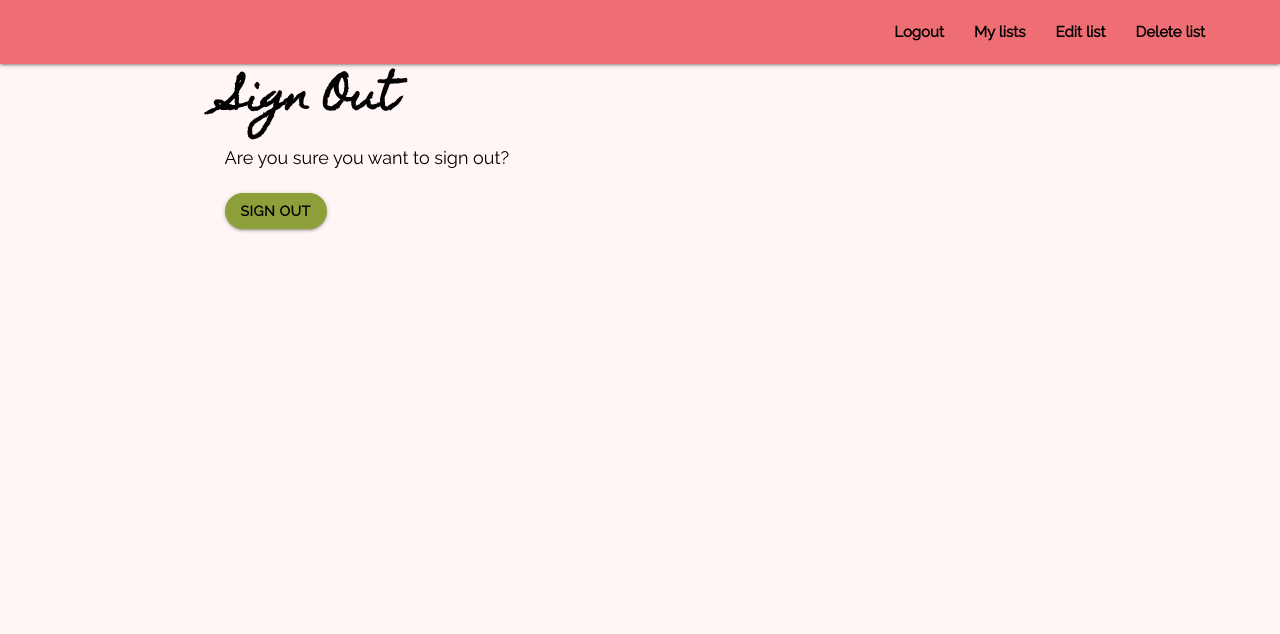
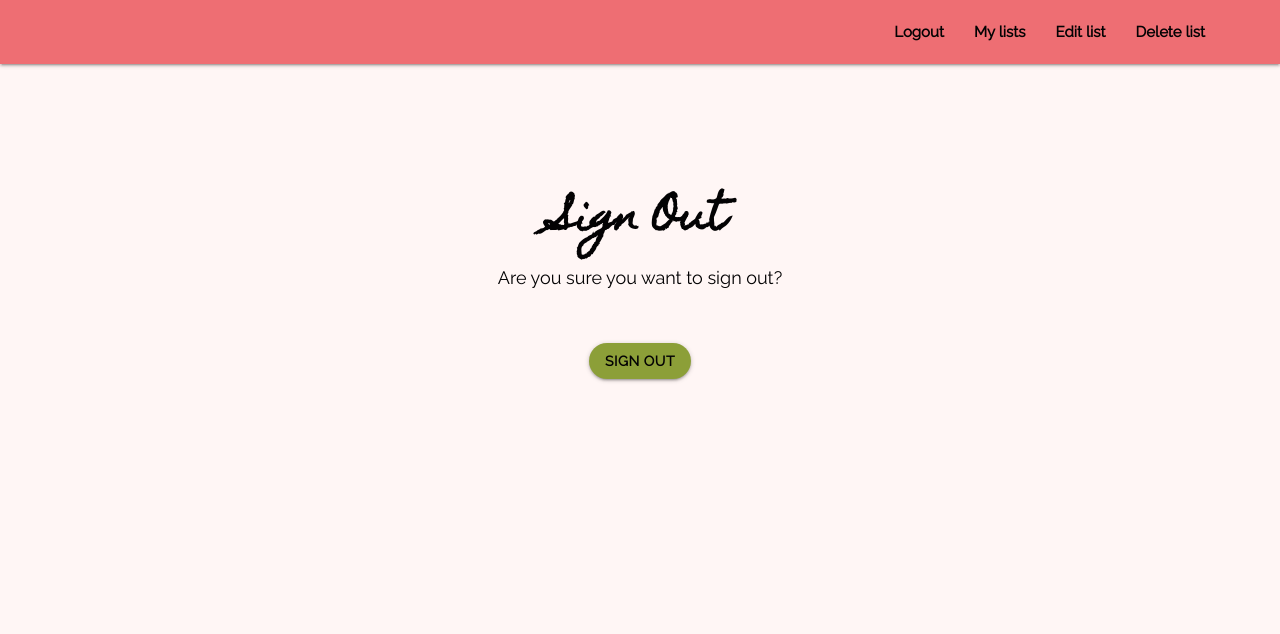
Before and after one commit to sbojorge/peachesncream, a Django app: page /accounts/logout/ in a window 1280 px wide. Shown: the top 634 px of the page. Run offline with Django 3.2, Linux system fonts and the light colour scheme; the visitor is signed in with stand-in values (Sample User, id 1).

Commit message:
style sign up and logout templates

```diff
--- a/static/css/style.css
+++ b/static/css/style.css
@@ -57,8 +57,7 @@ h6 {
 .nav-wrapper,
 nav ul a,
 i.material-icons,
-.waves-effect,
-label {
+.waves-effect {
     color: #030203;
 }
 
@@ -76,7 +75,20 @@ main {
     flex: 1 0 auto;
 }
 
-/* Sign up, Sign in and Logout pages */
+/* Form */
+
+.waves-effect {
+    background-color: #8c9f38;
+    border-radius: 23px;
+    font-family: 'Raleway', sans-serif;
+    font-weight: bold;
+}
+
+form > button {
+    margin-top: 1rem;
+}
+
+/*Sign in */
 
 #title {
     margin-top: 2rem;
@@ -94,19 +106,27 @@ p {
     padding-bottom: 1rem;
 }
 
-label {
-    font-size: 1rem;
+/* Sign up */
+
+.row {
+    margin-top: 1rem;
+    margin-bottom: 0;
+}
+/* Logout */
+
+#logout {
+    margin-top: 4rem;
 }
 
-form > button {
+#title-1 {
+    margin-top: 2rem;
+    padding-top: 2rem;
+}
+
+#content-1 {
     margin-top: 1rem;
-
-}
-.waves-effect {
-    background-color: #8c9f38;
-    border-radius: 23px;
-    font-family: 'Raleway', sans-serif;
-    font-weight: bold;
+    padding-top: 1rem;
+    padding-bottom: 1rem;
 }
 
 /* Footer */
--- a/templates/allauth/account/logout.html
+++ b/templates/allauth/account/logout.html
@@ -5,11 +5,13 @@
 {% block title %}{% trans "Sign Out" %}{% endblock %}
 
 {% block content %}
-<div class="row">
-  <div class="col s10 m8 push-s1 push-m2">
+<div class="container row center-align" id="logout">
+  <div class="col s10 m8 push-s1 push-m2" id="title-1">
     <h1>{% trans "Sign Out" %}</h1>
     <p>{% trans 'Are you sure you want to sign out?' %}</p>
-    <form method="post" action="{% url 'account_logout' %}">
+  </div>
+  <div class="col s10 m8 push-s1 push-m2" id="content-1">
+    <form class="form" method="post" action="{% url 'account_logout' %}">
       {% csrf_token %}
       {% if redirect_field_value %}
       <input type="hidden" name="{{ redirect_field_name }}" value="{{ redirect_field_value }}"/>
--- a/templates/allauth/account/signup.html
+++ b/templates/allauth/account/signup.html
@@ -5,7 +5,7 @@
 {% block title %}{% trans "Signup" %}{% endblock %}
 
 {% block content %}
-<div class="row">
+<div class="container row center-align">
   <div class="col s10 m8 push-s1 push-m2">
     <h1>{% trans "Sign Up" %}</h1>
     <p>{% blocktrans %}Already have an account? Then please <a href="{{ login_url }}" style="color:#0055B2">sign in</a>.{% endblocktrans %}</p>
```
